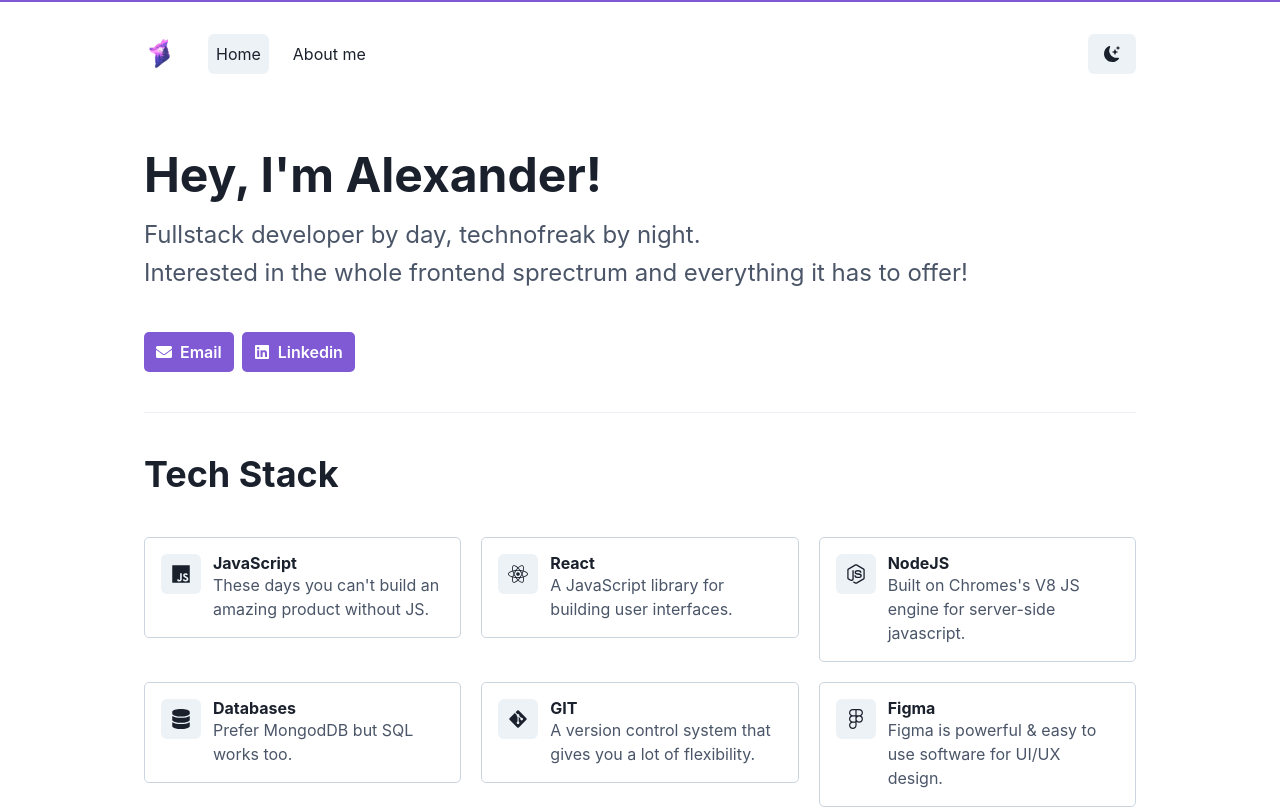
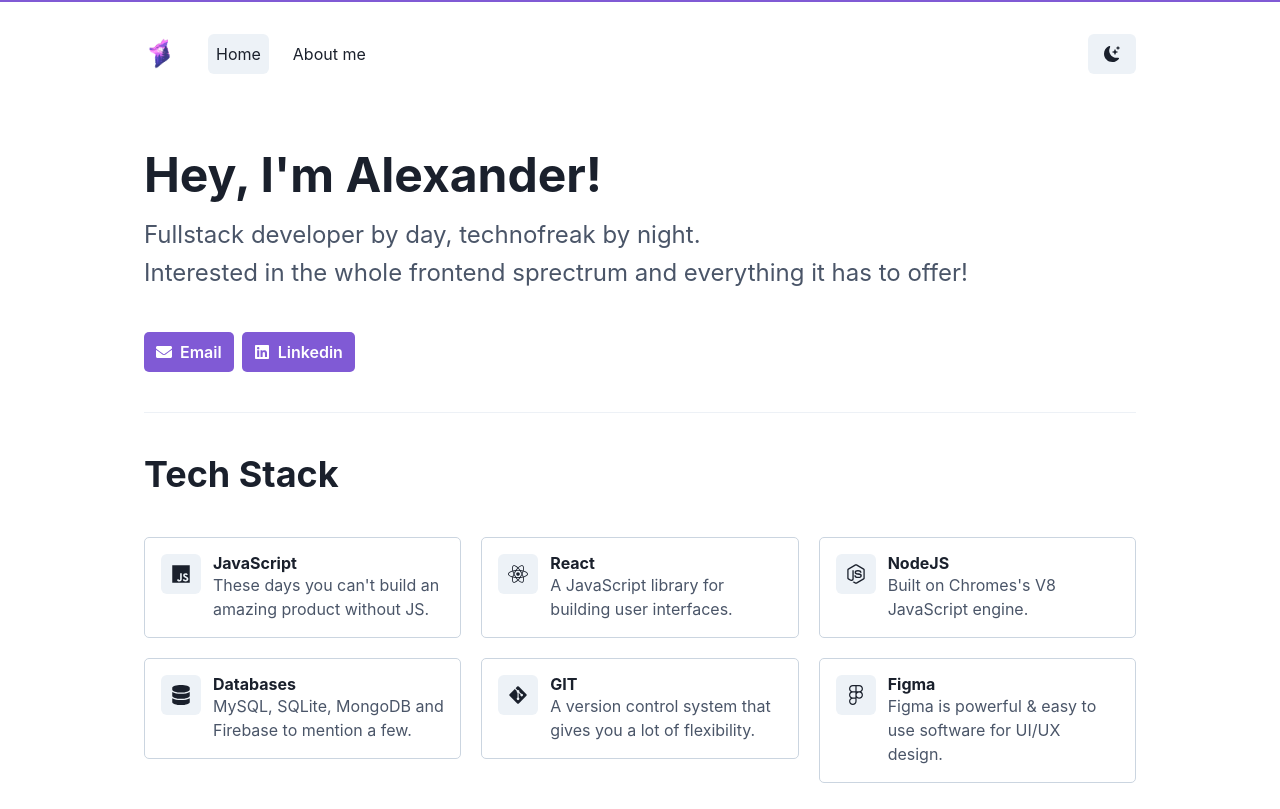
Before and after one commit to brorminskij/portfolio, a Next.js app: page / in a window 1280 px wide. Shown: the top 809 px of the page. Built offline with nearby package versions, Linux system fonts and the light colour scheme.

Commit message:
Changed text and urls in the tech stack section

```diff
--- a/components/pages/index/Stack.tsx
+++ b/components/pages/index/Stack.tsx
@@ -16,7 +16,7 @@ const tools = [
     name: "JavaScript",
     description: "These days you can't build an amazing product without JS.",
     icon: <FaJs fontSize="20px" />,
-    url: "https://www.javascript.info",
+    url: "https://developer.mozilla.org/en-US/docs/Web/JavaScript",
   },
   {
     name: "React",
@@ -26,13 +26,13 @@ const tools = [
   },
   {
     name: "NodeJS",
-    description: "Built on Chromes's V8 JS engine for server-side javascript.",
+    description: "Built on Chromes's V8 JavaScript engine.",
     icon: <FaNodeJs fontSize="20px" />,
-    url: "https://www.mongodb.com/",
+    url: "https://nodejs.org/en/",
   },
   {
     name: "Databases",
-    description: "Prefer MongodDB but SQL works too.",
+    description: "MySQL, SQLite, MongoDB and Firebase to mention a few.",
     icon: <FaDatabase fontSize="20px" />,
     url: "https://www.mongodb.com/",
   },
```
